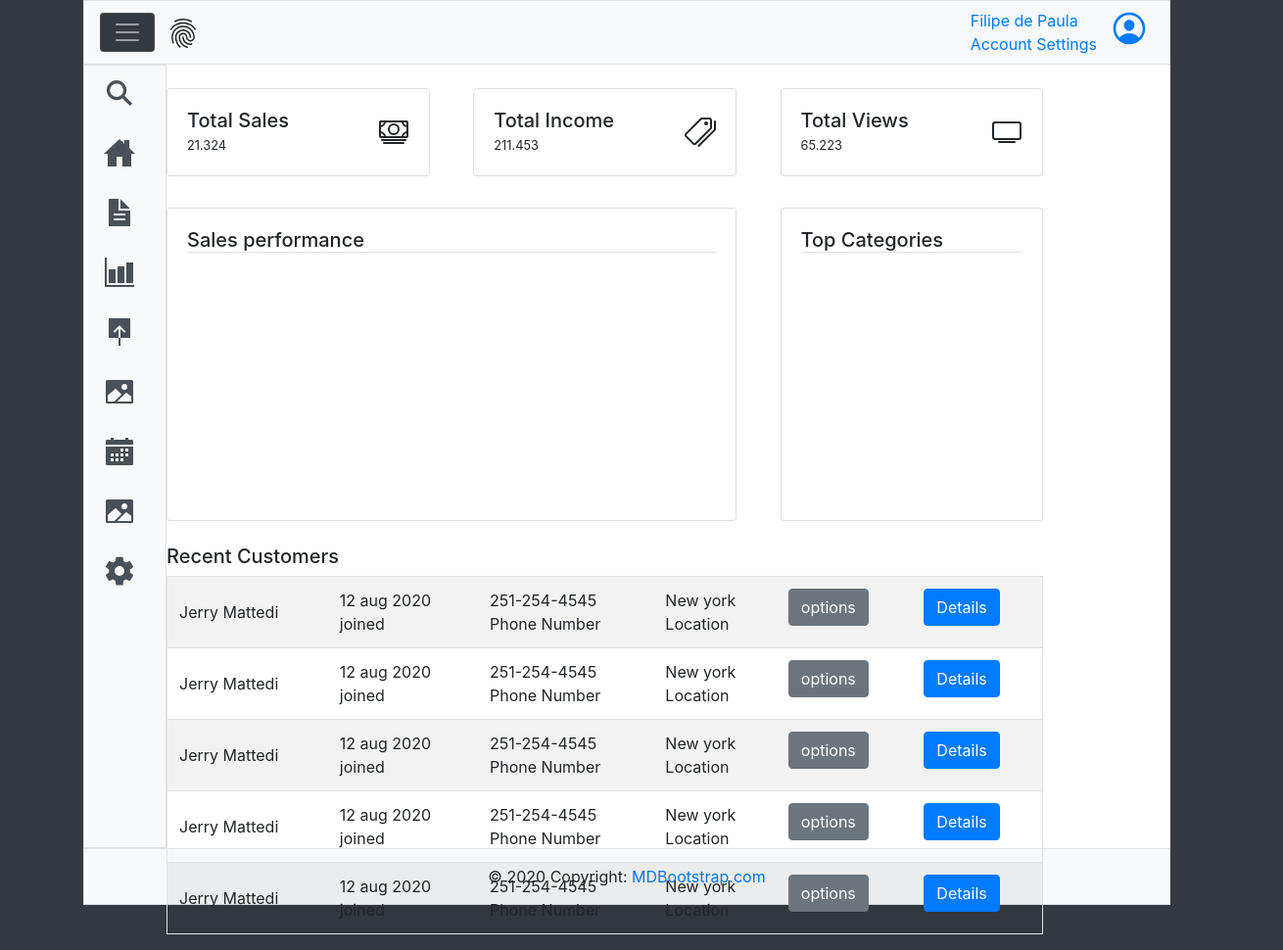
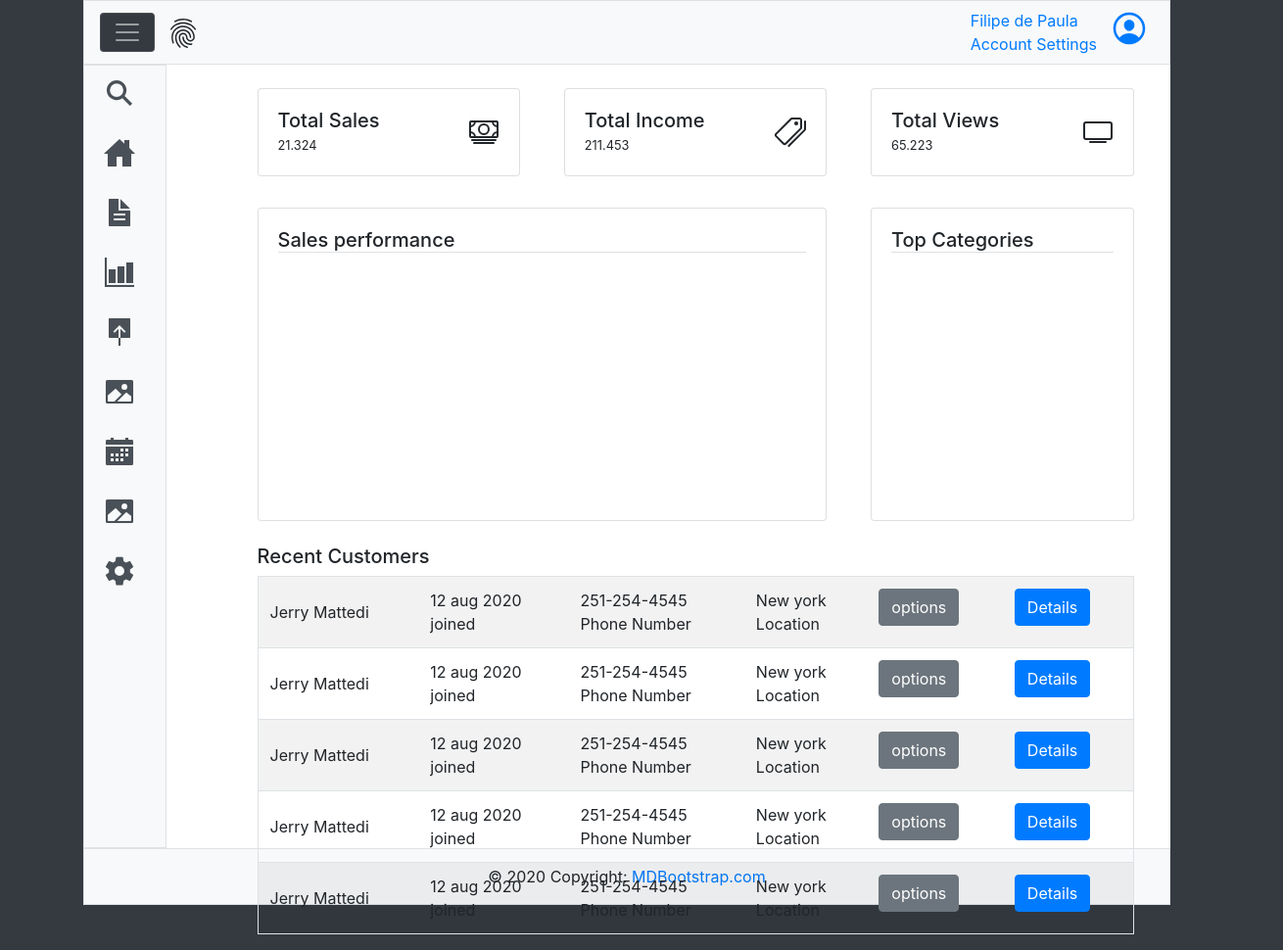
Before and after one commit to FilipedePaula/ProjetoEsig, a plain HTML site: page index.html in a window 1280 px wide. Shown: the whole page at 98% size, 1310 px wide, since content can reach past the window. Drawn offline with nearby package versions, Linux system fonts and the light colour scheme; a script that the page names is missing.

Commit message:
alteração da tag nav

```diff
--- a/index.html
+++ b/index.html
@@ -33,8 +33,8 @@
               <ion-icon name="person-circle-outline" size='large' class="account-photo"></ion-icon>
             </a>
           </div>
+        </nav>
       </div>
-      </nav>
     </header>
 
     <div class="full-body bg-white p-0 col-12 d-flex">
@@ -71,7 +71,7 @@
           </div>
         </div>
       </div>
-      <div class="col-10">
+      <div class="offset-1 col-10">
         <section class="statistic-cards d-flex mt-4 p-0 col-12">
           <div class="row justify-content-between col-12 p-0">
             <div class="card statistic-cards-element mb-2">
```
